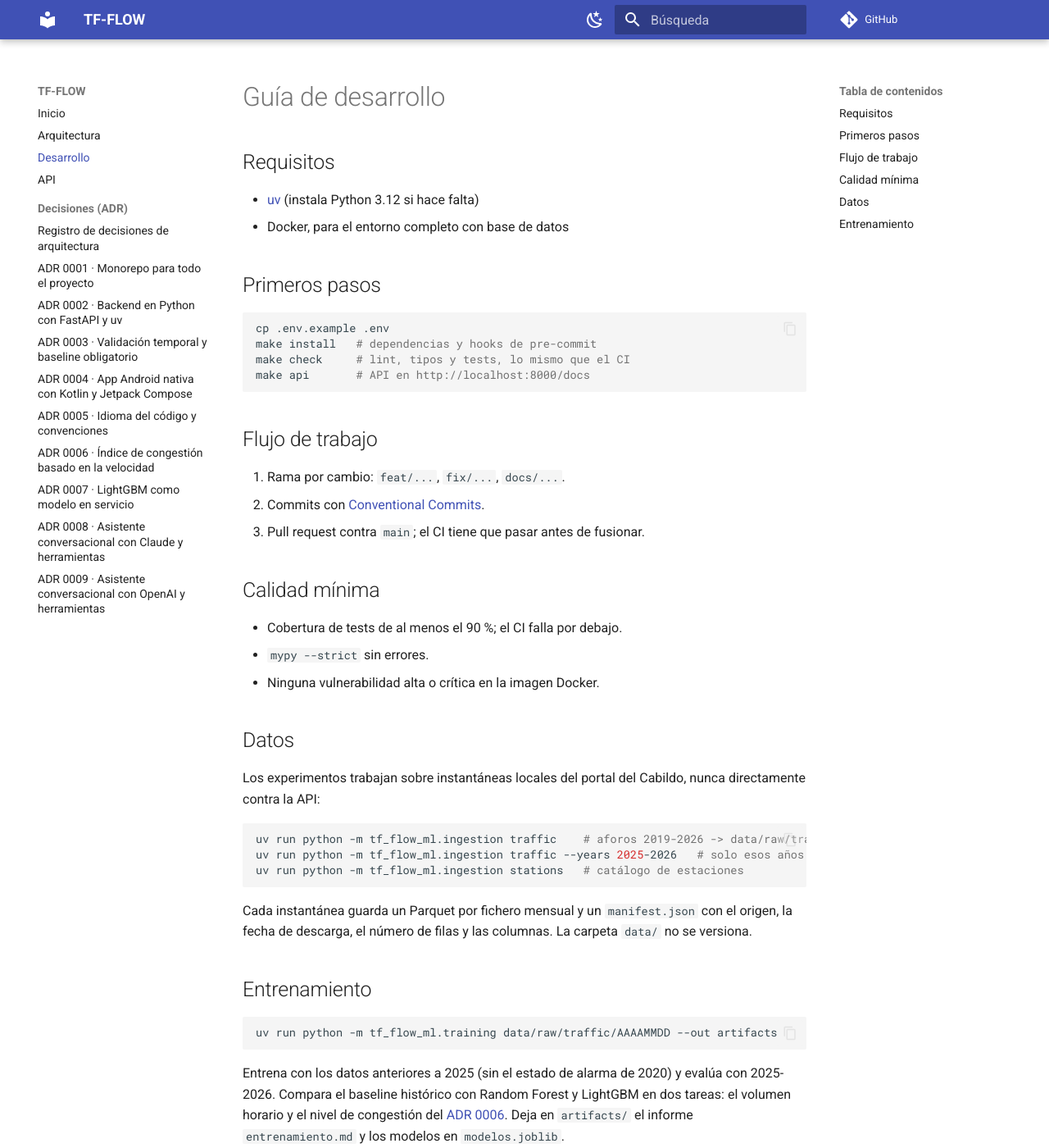
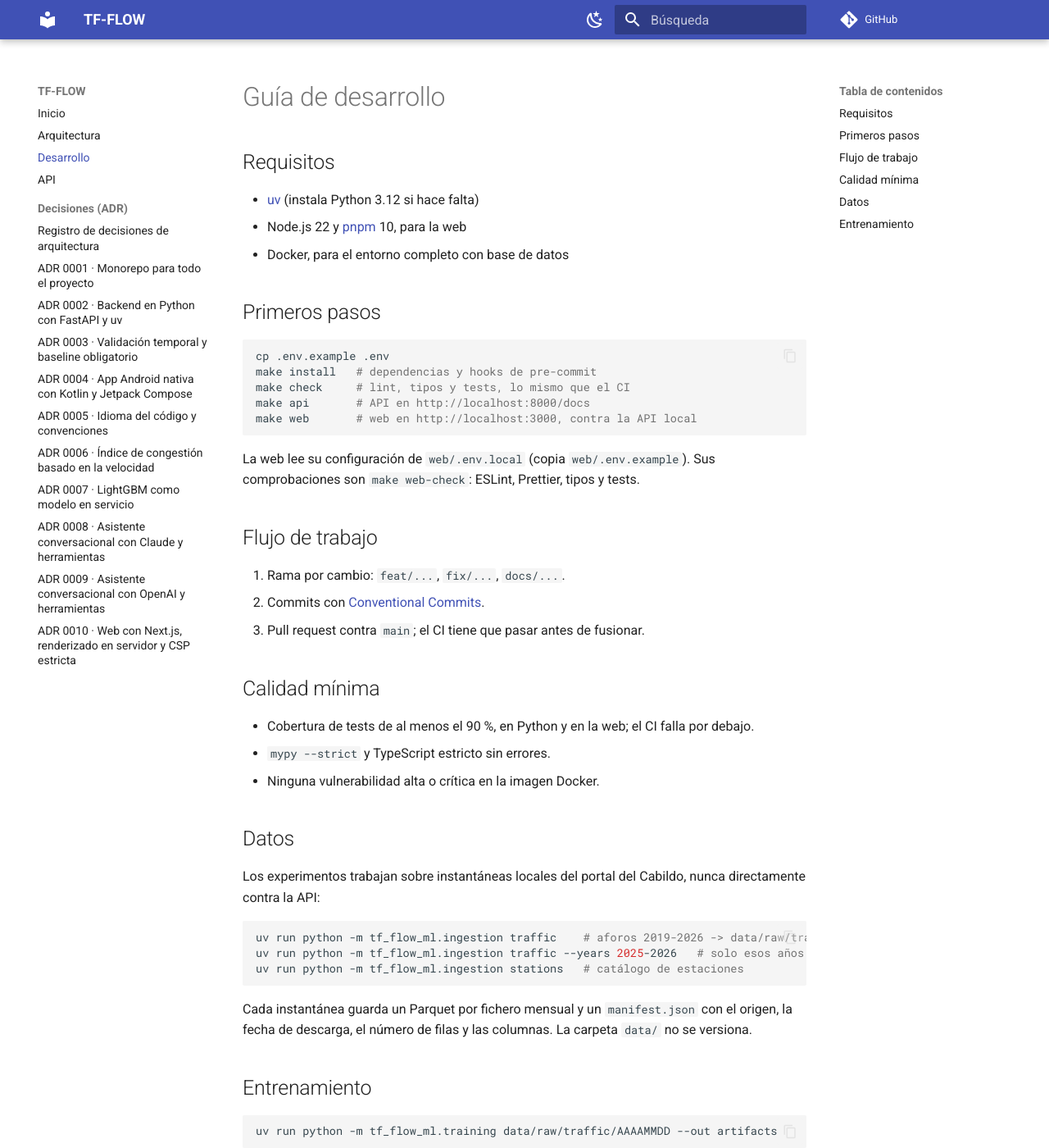
Before and after one commit to pgreyesdev/tf-flow, an MkDocs documentation site: the page built from docs/desarrollo.md, in a window 1280 px wide and 1400 px high. Shown: the whole window at 82% size. Built offline with MkDocs 1.6.1 and Material for MkDocs 9.7.7, drawn with Linux system fonts in a browser that asks for light colours; comment, search, counter and statistics services are not loaded.

Commit message:
docs: record the web architecture and how to run it

````diff
--- a/docs/adr/index.md
+++ b/docs/adr/index.md
@@ -14,3 +14,4 @@ consecuencias. Un ADR aceptado no se edita: si la decisión cambia, se escribe o
 | [0007](0007-modelo-en-servicio.md) | LightGBM como modelo en servicio | Aceptada |
 | [0008](0008-asistente-claude.md) | Asistente conversacional con Claude y herramientas | Sustituida por 0009 |
 | [0009](0009-asistente-openai.md) | Asistente conversacional con OpenAI y herramientas | Aceptada |
+| [0010](0010-web-nextjs.md) | Web con Next.js, renderizado en servidor y CSP estricta | Aceptada |
--- a/docs/desarrollo.md
+++ b/docs/desarrollo.md
@@ -3,6 +3,7 @@
 ## Requisitos
 
 - [uv](https://docs.astral.sh/uv/) (instala Python 3.12 si hace falta)
+- Node.js 22 y [pnpm](https://pnpm.io/) 10, para la web
 - Docker, para el entorno completo con base de datos
 
 ## Primeros pasos
@@ -12,7 +13,11 @@ cp .env.example .env
 make install   # dependencias y hooks de pre-commit
 make check     # lint, tipos y tests, lo mismo que el CI
 make api       # API en http://localhost:8000/docs
+make web       # web en http://localhost:3000, contra la API local
 ```
+
+La web lee su configuración de `web/.env.local` (copia `web/.env.example`). Sus comprobaciones son
+`make web-check`: ESLint, Prettier, tipos y tests.
 
 ## Flujo de trabajo
 
@@ -22,8 +27,8 @@ make api       # API en http://localhost:8000/docs
 
 ## Calidad mínima
 
-- Cobertura de tests de al menos el 90 %; el CI falla por debajo.
-- `mypy --strict` sin errores.
+- Cobertura de tests de al menos el 90 %, en Python y en la web; el CI falla por debajo.
+- `mypy --strict` y TypeScript estricto sin errores.
 - Ninguna vulnerabilidad alta o crítica en la imagen Docker.
 
 ## Datos
--- a/mkdocs.yml
+++ b/mkdocs.yml
@@ -33,3 +33,4 @@ nav:
       - adr/0007-modelo-en-servicio.md
       - adr/0008-asistente-claude.md
       - adr/0009-asistente-openai.md
+      - adr/0010-web-nextjs.md
````
Also changed, not shown: README.md (+1 -0 lines), docs/adr/0010-web-nextjs.md (added, +44 -0 lines).
